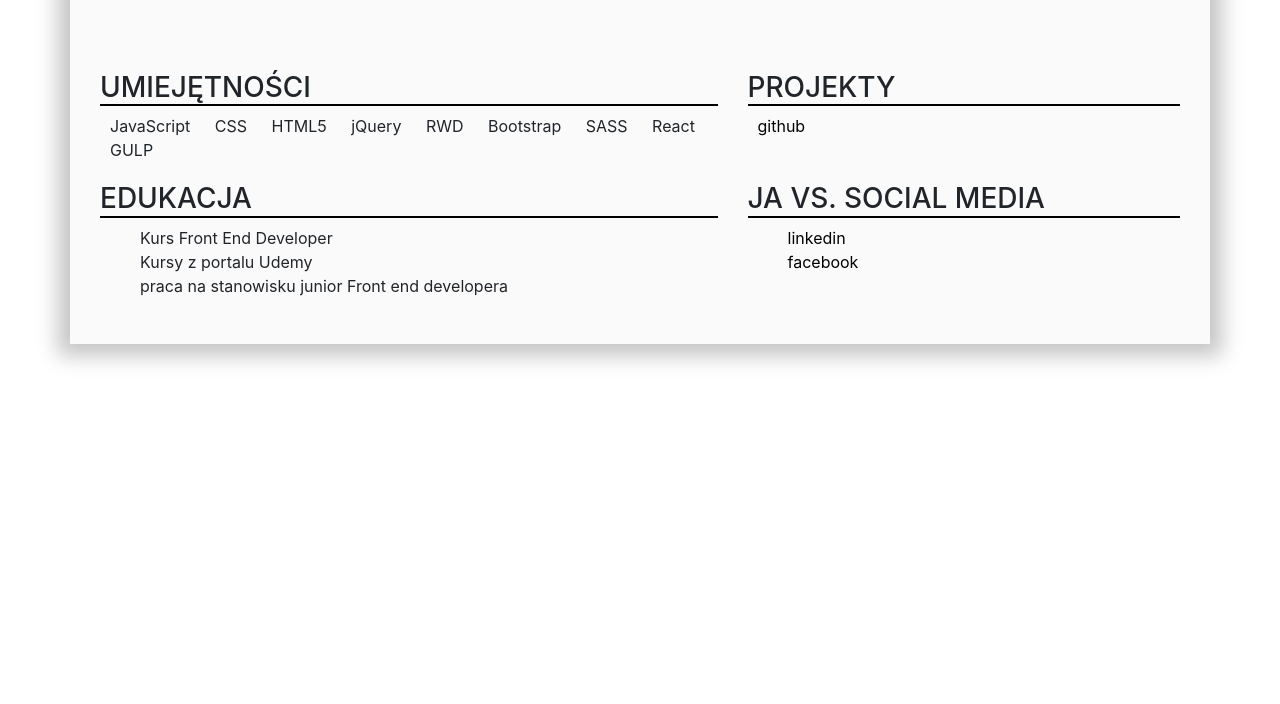
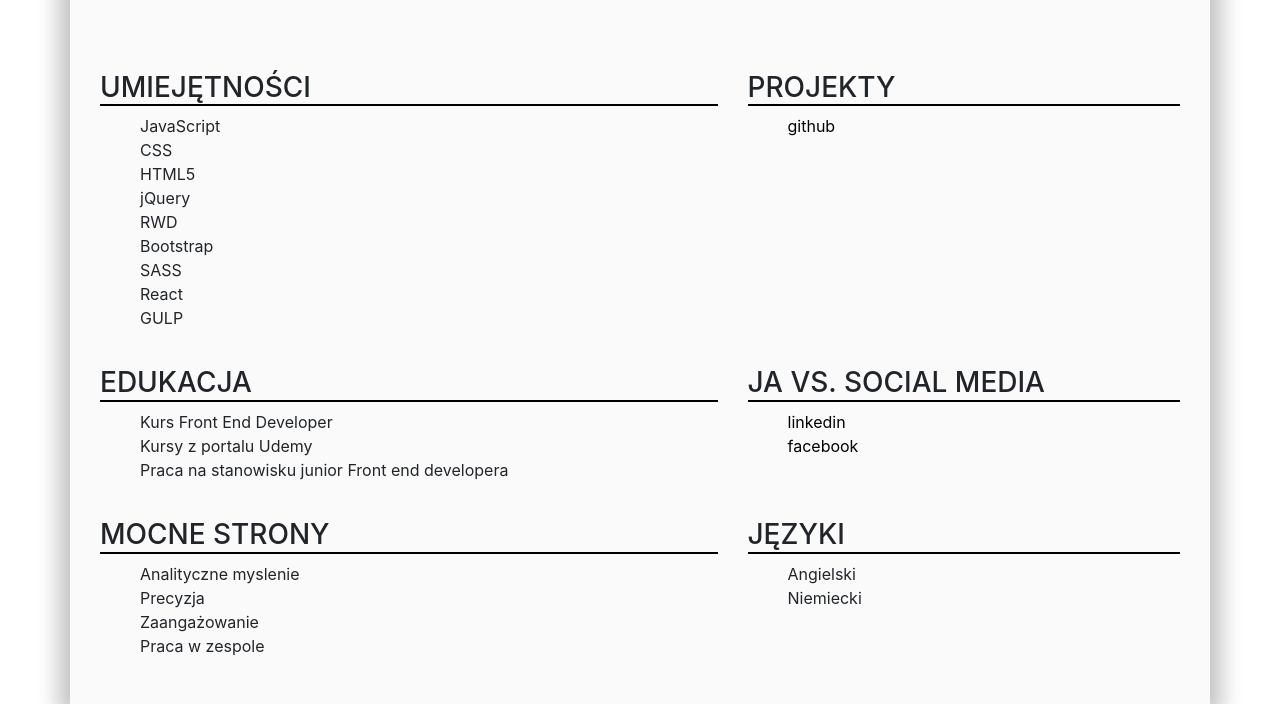
Before and after one commit to szczepaniakmichal/e-cv, a website: page index.html in a window 1280 px wide. Shown: the part 222-926 px from the top of the page. Before the commit the page ends 800 px from the top, so only its background shows below. Drawn offline with nearby package versions, Linux system fonts and the light colour scheme.

Commit message:
change and structure

```diff
--- a/index.html
+++ b/index.html
@@ -43,22 +43,27 @@
             <div class="row">
                 <div class="col-md-12 col-lg-7 sub_header">
                     <h3 class="text-uppercase">Umiejętności</h3>
-                    <span>JavaScript</span>
-                    <span>CSS</span>
-                    <span>HTML5</span>
-                    <span>jQuery</span>
-                    <span>RWD</span>
-                    <span>Bootstrap</span>
-                    <span>SASS</span>
-                    <span>React</span>
-                    <span>GULP</span>
+                    <ul class="skills">
+                        <li>JavaScript</li>
+                        <li>CSS</li>
+                        <li>HTML5</li>
+                        <li>jQuery</li>
+                        <li>RWD</li>
+                        <li>Bootstrap</li>
+                        <li>SASS</li>
+                        <li>React</li>
+                        <li>GULP</li>
+                    </ul>
                 </div>
 
                 <div class="col-md-12 col-lg-5 sub_header">
                     <h3 class="text-uppercase">Projekty</h3>
-                    <span><a href="https://github.com/szczepaniakmichal">github</a></span>
+                    <ul class="project">
+                        <li>
+                            <a href="https://github.com/szczepaniakmichal">github</a>
+                        </li>
+                    </ul>
                 </div>
-
             </div>
 
             <div class="row">
@@ -67,7 +72,7 @@
                     <ul class="experience">
                         <li>Kurs Front End Developer</li>
                         <li>Kursy z portalu Udemy</li>
-                        <li>praca na stanowisku junior Front end developera</li>
+                        <li>Praca na stanowisku junior Front end developera</li>
                     </ul>
                 </div>
 
@@ -78,8 +83,30 @@
                         <li><a href="https://www.facebook.com/profile.php?id=100022946911841">facebook</a></li>
                     </ul>
                 </div>
+            </div>
 
+            <div class="row">
+                <div class="col-md-12 col-lg-7 sub_header">
+                    <h3 class="text-uppercase">Mocne strony</h3>
+                    <ul class="strong_site">
+                        <li>Analityczne myslenie</li>
+                        <li>Precyzja</li>
+                        <li>Zaangażowanie</li>
+                        <li>Praca w zespole</li>
+                    </ul>
+                </div>
+
+                <div class="col-md-12 col-lg-5 sub_header">
+                    <h3 class="text-uppercase">Języki</h3>
+                    <ul class="languages">
+                        <li>Angielski</li>
+                        <li>Niemiecki</li>
+                    </ul>
+                </div>
             </div>
+
+
+
 
         </div>
 
```
Also changed, not shown: src/index.html (+39 -12 lines).
